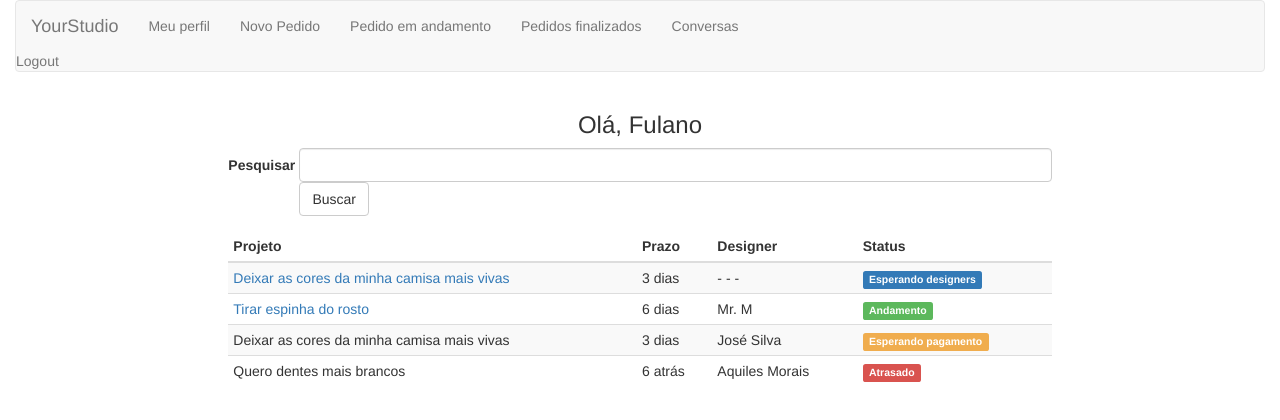
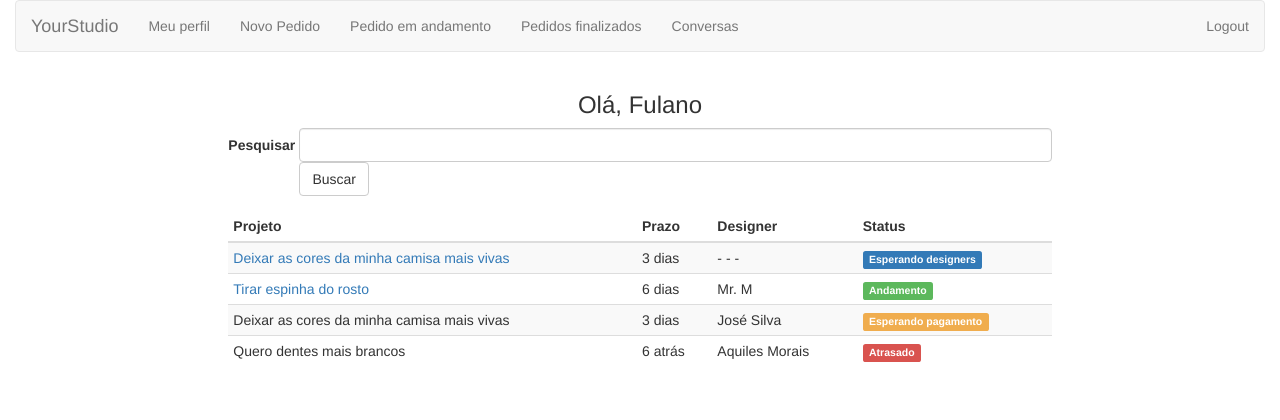
Before and after one commit to raivitor/yourstudio, a PHP site: page /andamento.php in a window 1280 px wide. Shown: the top 420 px of the page. Run offline with PHP 8.4, Linux system fonts and the light colour scheme; the visitor is signed in with stand-in values (Sample User, id 1).

Commit message:
Correção do logout

```diff
--- a/v2/template/navbar.php
+++ b/v2/template/navbar.php
@@ -5,7 +5,6 @@ if(isset($_POST['email'])){
 	if($_POST['email'] == "designer@gmail.com")$_SESSION['tipo'] = "designer";
 }
 if($_SESSION['tipo'] == "cliente"){
-	;
 	$redirect = "andamento.php";
 	echo '
 		<nav class="navbar navbar-default" role="navigation">
@@ -37,9 +36,11 @@ if($_SESSION['tipo'] == "cliente"){
 						<a href="#">Conversas</a>
 					</li>
 				</ul>
+				<ul class="nav navbar-nav navbar-right">
+		        	<li><a href="index.php" class="navbar-link" class="navbar-form navbar-left">Logout</a></li>
+		    	</ul>
 			</div>
 
-			<a href="index.php" class="navbar-link" class="navbar-text navbar-right">Logout</a>
 		</nav>
 	';
 } elseif ( $_SESSION['tipo'] == "designer"){
@@ -75,6 +76,9 @@ if($_SESSION['tipo'] == "cliente"){
 						<a href="#">Conversas</a>
 					</li>
 				</ul>
+				<ul class="nav navbar-nav navbar-right">
+		        	<li><a href="index.php" class="navbar-link" class="navbar-form navbar-left">Logout</a></li>
+		    	</ul>
 			</div>
 		</nav>
 	';
```
